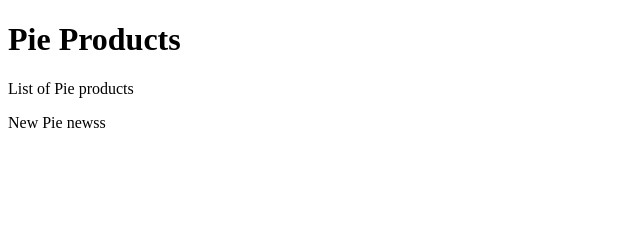
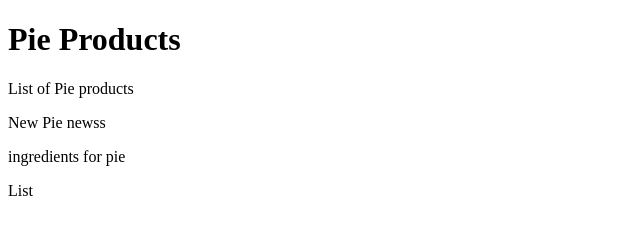
Before and after one commit to baracuda19/com.pie.demo, a plain HTML site: page WebContent/index.html in a window 1280 px wide. Shown: the whole page, without its empty margins (0-640 px from the left). Drawn offline with Linux system fonts and the light colour scheme.

Commit message:
bug fix
v1.1 bug fix for production

```diff
--- a/WebContent/index.html
+++ b/WebContent/index.html
@@ -10,6 +10,9 @@
 	<p>List of Pie products</p>
 
 	<span>New Pie newss</span>
+	<P>ingredients for pie</P>
+	<p>List</p>
+
 	</body>
 
 </html>
```
